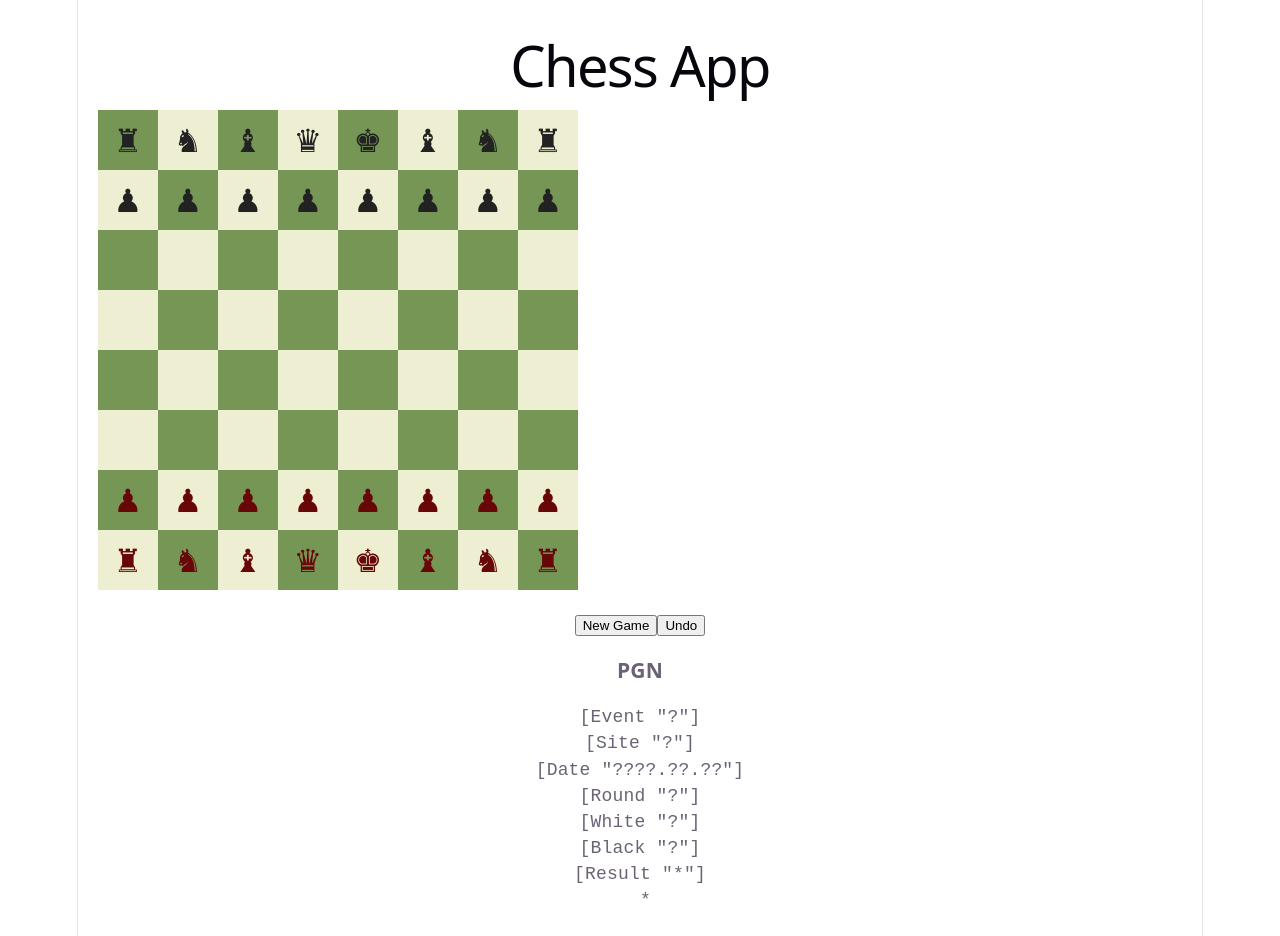
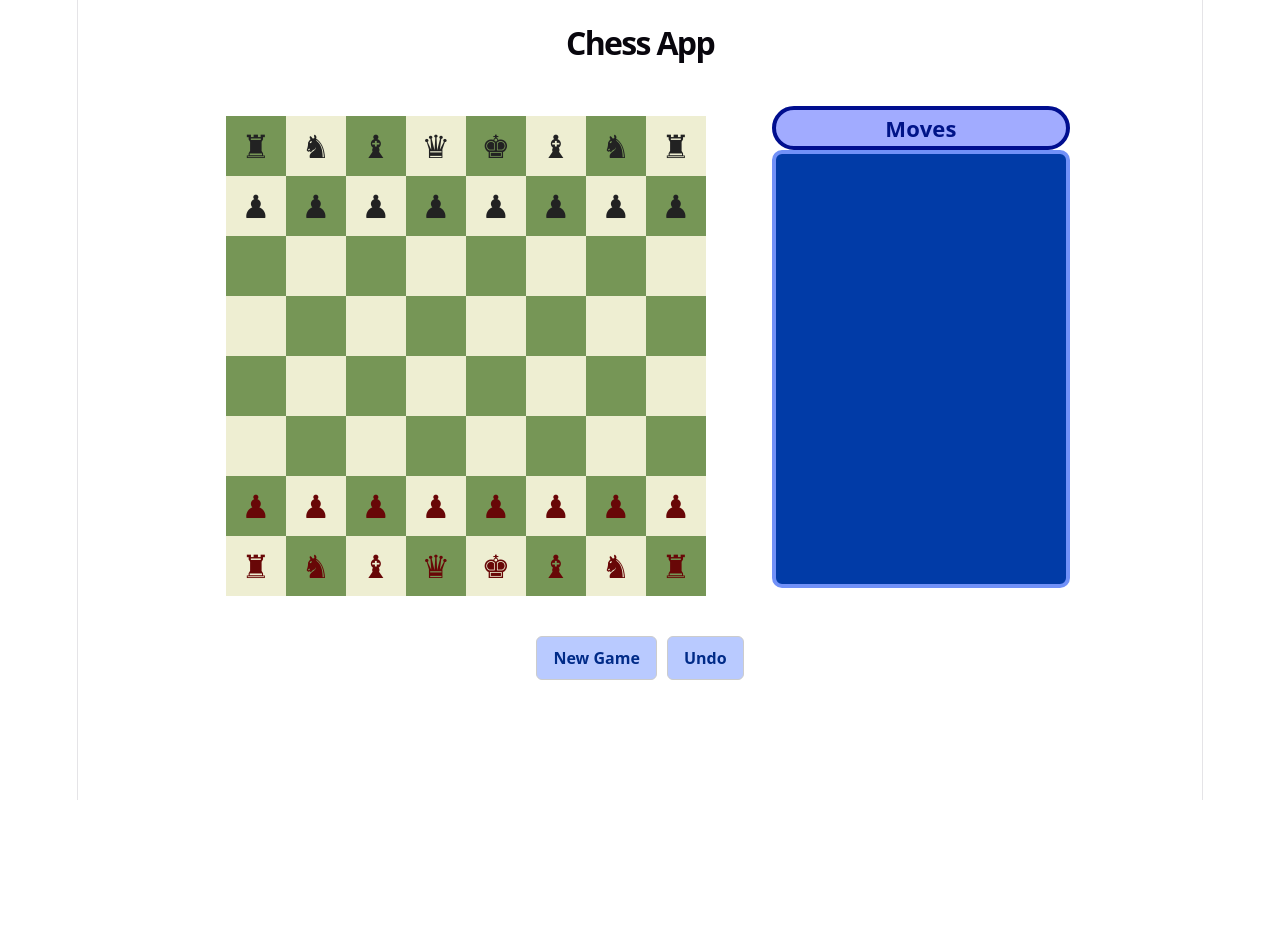
Before and after one commit to harleyk314/HumanlikeChessCoach, a React (Vite) app: page / in a window 1280 px wide. Shown: the top 936 px of the page. After the commit the page ends 800 px from the top, so only its background shows below. Built offline with nearby package versions, Linux system fonts and the light colour scheme.

Commit message:
made it look nicer

```diff
--- a/src/App.css
+++ b/src/App.css
@@ -1,184 +1,137 @@
-.counter {
-  font-size: 16px;
-  padding: 5px 10px;
-  border-radius: 5px;
-  color: var(--accent);
-  background: var(--accent-bg);
-  border: 2px solid transparent;
-  transition: border-color 0.3s;
-  margin-bottom: 24px;
-
-  &:hover {
-    border-color: var(--accent-border);
+.app {
+  display: flex;
+  flex-direction: column;
+  align-items: center;
+  padding: 20px;
 }
-  &:focus-visible {
-    outline: 2px solid var(--accent);
-    outline-offset: 2px;
+.chess-board {
+  display: flex;
+  flex-direction: column;
+  align-items: center;
+  padding: 10px 16px;
 }
+h1 {
+  font-family: ui-sans-serif, system-ui, -apple-system, Segoe UI, Roboto, sans-serif;
+  font-weight: 600;
+  font-size: 32px;
+  margin: 10px 0 40px 0;
 }
 
-.hero {
-  position: relative;
-
-  .base,
-  .framework,
-  .vite {
-    inset-inline: 0;
-    margin: 0 auto;
+/* two-column layout */
+.main {
+  display: flex;
+  flex-direction: row;
+  gap: 50px;
+  align-items: flex-start;
+  padding: 10px 16px;
 }
 
-  .base {
-    width: 170px;
-    position: relative;
-    z-index: 0;
+/* board stays fixed */
+.main > div:first-child {
+  flex-shrink: 0;
 }
 
-  .framework,
-  .vite {
-    position: absolute;
+.moves-header {
+  font-size: 22px;
+  font-weight: 600;
+  color: #001488;
+  border: 4px solid #000e8f;
+  border-radius: 50px;
+  background: #a1abff;
+  padding: 5px;
 }
 
-  .framework {
-    z-index: 1;
-    top: 34px;
-    height: 28px;
-    transform: perspective(2000px) rotateZ(300deg) rotateX(44deg) rotateY(39deg)
-      scale(1.4);
+/* PGN panel */
+.pgn {
+  width: 250px;
 }
 
-  .vite {
-    z-index: 0;
-    top: 107px;
-    height: 26px;
-    width: auto;
-    transform: perspective(2000px) rotateZ(300deg) rotateX(40deg) rotateY(39deg)
-      scale(0.8);
+/* each row is a fixed grid */
+.pgn-row {
+  display: grid;
+  grid-template-columns: 28px 1fr 1fr;  /* fixed structure */
+  gap: 8px;
+  padding: 2px 0;
 }
+/* prevent any column from resizing weirdly */
+.pgn-num,
+.pgn-white,
+.pgn-black {
+  white-space: nowrap;
+  overflow: hidden;
+  text-overflow: ellipsis;
 }
 
-#center {
-  display: flex;
-  flex-direction: column;
-  gap: 25px;
-  place-content: center;
-  place-items: center;
-  flex-grow: 1;
-
-  @media (max-width: 1024px) {
-    padding: 32px 20px 24px;
-    gap: 18px;
-  }
+/* align move numbers nicely */
+.pgn-num {
+  font-size: 20px;
+  color: #001488;
+  border: 4px none #6070ff;
+  border-radius: 10px;
+  background: #a1abff;
+  padding: 5px;
 }
 
-#next-steps {
-  display: flex;
-  border-top: 1px solid var(--border);
-  text-align: left;
-
-  & > div {
-    flex: 1 1 0;
-    padding: 32px;
-    @media (max-width: 1024px) {
-      padding: 24px 20px;
-    }
+/* optional: keep columns visually stable */
+.pgn-white,
+.pgn-black {
+  min-width: 0;
+  color: #002b88;
+  border: 4px none #6b9aff;
+  border-radius: 10px;
+  background: #a1aaff;
+  padding: 5px;
+  font-size: 20px;
+  font-weight: 500;
 }
 
-  .icon {
-    margin-bottom: 16px;
-    width: 22px;
-    height: 22px;
+.pgn-box {
+  width: 260px;              /* prevents horizontal growth */
+  height: 400px;
+  overflow-y: auto;
+
+  border: 4px solid #7191f8;
+  border-radius: 10px;
+  background: #013ba7;
+
+  padding: 15px;
+  font-family: ui-monospace, SFMono-Regular, Menlo, monospace;
+  font-size: 14px;
 }
 
-  @media (max-width: 1024px) {
-    flex-direction: column;
-    text-align: center;
-  }
+/* buttons */
+button {
+  padding: 10px 16px;
+  font-size: 16px;
+  font-family: inherit;
+  font-weight: 600;
+  border: 1px solid #cccccc;
+  border-radius: 6px;
+
+  color: #002b88;
+  background: #b9caff;
+  cursor: pointer;
+
+  transition: all 0.15s ease;
 }
 
-#docs {
-  border-right: 1px solid var(--border);
-
-  @media (max-width: 1024px) {
-    border-right: none;
-    border-bottom: 1px solid var(--border);
-  }
+button:hover {
+  background: #d5dbff;
+  border-color: #999;
 }
 
-#next-steps ul {
-  list-style: none;
-  padding: 0;
-  display: flex;
-  gap: 8px;
-  margin: 32px 0 0;
-
-  .logo {
-    height: 18px;
+button:active {
+  transform: translateY(1px);
 }
 
-  a {
-    color: var(--text-h);
-    font-size: 16px;
-    border-radius: 6px;
-    background: var(--social-bg);
+.controls {
+  margin-top: 20px;
   display: flex;
-    padding: 6px 12px;
-    align-items: center;
-    gap: 8px;
-    text-decoration: none;
-    transition: box-shadow 0.3s;
-
-    &:hover {
-      box-shadow: var(--shadow);
-    }
-    .button-icon {
-      height: 18px;
-      width: 18px;
-    }
+  gap: 10px;
+  justify-content: center;
 }
 
-  @media (max-width: 1024px) {
-    margin-top: 20px;
-    flex-wrap: wrap;
-    justify-content: center;
-
-    li {
-      flex: 1 1 calc(50% - 8px);
+/* status text */
+.status {
+  margin-top: 10px;
 }
-
-    a {
-      width: 100%;
-      justify-content: center;
-      box-sizing: border-box;
-    }
-  }
-}
-
-#spacer {
-  height: 88px;
-  border-top: 1px solid var(--border);
-  @media (max-width: 1024px) {
-    height: 48px;
-  }
-}
-
-.ticks {
-  position: relative;
-  width: 100%;
-
-  &::before,
-  &::after {
-    content: '';
-    position: absolute;
-    top: -4.5px;
-    border: 5px solid transparent;
-  }
-
-  &::before {
-    left: 0;
-    border-left-color: var(--border);
-  }
-  &::after {
-    right: 0;
-    border-right-color: var(--border);
-  }
-}
--- a/src/App.tsx
+++ b/src/App.tsx
@@ -1,18 +1,34 @@
 import { Chess } from "chess.js"
 import { useRef, useState } from "react"
 import Board from "./Board"
+import "./App.css"
 
 
 function App() {
   const gameRef = useRef(new Chess())
   const [, forceRender] = useState(0)
+  const [selectedSquare, setSelectedSquare] = useState<string | null>(null)
   const game = gameRef.current
-  const pgn = game.pgn()
+  const moves = game.history()
   const isCheckmate = game.isCheckmate()
   const isStalemate = game.isStalemate()
   const isDraw = game.isDraw()
   const isCheck = game.isCheck()
-  const [selectedSquare, setSelectedSquare] = useState<string | null>(null)
+
+
+  const pgnRows: { moveNumber: number; white: string; black?: string }[] = []
+  for (let i = 0; i < moves.length; i++) {
+    const move = moves[i]
+
+    if (i % 2 === 0) {
+      pgnRows.push({
+        moveNumber: Math.floor(i / 2) + 1,
+        white: move,
+      })
+    } else {
+      pgnRows[pgnRows.length - 1].black = move
+    }
+  }
 
   let status = ""
 
@@ -42,30 +58,42 @@ function App() {
   }
 
   return (
-    <div style={{ padding: 20 }}>
+    <div className="app">
       <h1>Chess App</h1>
 
+      <div className="main">
+        <div className="chess-board">
           <Board
             game={game}
             selectedSquare={selectedSquare}
             setSelectedSquare={setSelectedSquare}
             makeMove={makeMove}
           />
+        </div>
+        <div className="pgn-box-overview">
+          <div className="moves-header">
+            Moves
+            </div>
+          <div className="pgn-box">
 
-      <div style={{ marginTop: 20 }}>
+            {pgnRows.map((row) => (
+              <div key={row.moveNumber} className="pgn-row">
+                <div className="pgn-num">{row.moveNumber}.</div>
+                <div className="pgn-white">{row.white}</div>
+                <div className="pgn-black">{row.black ?? ""}</div>
+              </div>
+            ))}
+          </div>
+      </div>
+      </div>
+      <div className="controls">
         <button onClick={newGame}>New Game</button>
         <button onClick={undo}>Undo</button>
       </div>
 
-      <div style={{ marginTop: 20 }}>
-        <h3>PGN</h3>
-        <pre>{pgn}</pre>
-      </div>
-
-      <div style={{ marginTop: 10 }}>
+      <div className="status">
         <strong>{status}</strong>
       </div>
-
     </div>
   )
 }
```
Lines whose indentation alone changed are shown as unchanged.
